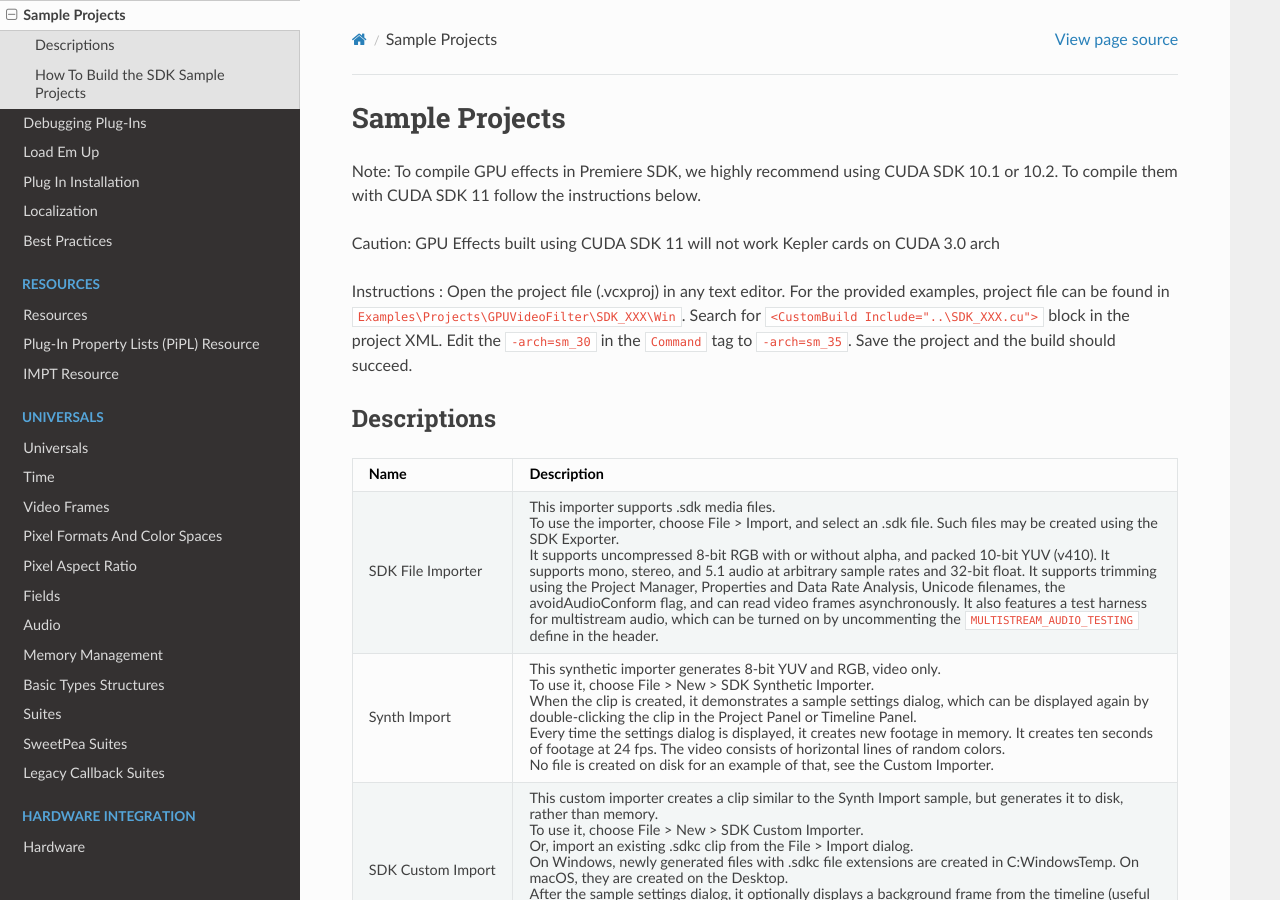
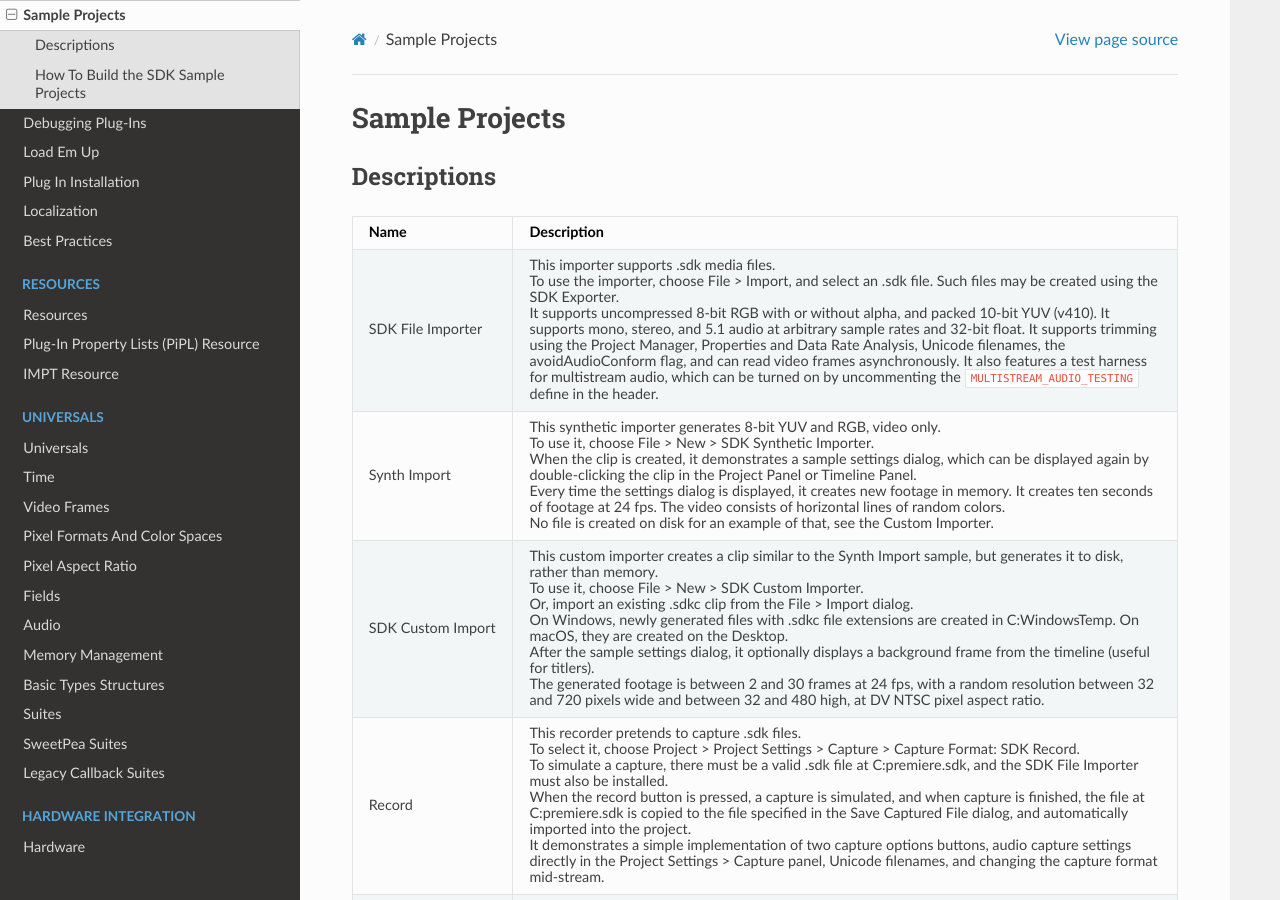
Before and after one commit to docsforadobe/premiere-plugin-guide, a Sphinx documentation site: the page built from docs/intro/sample-projects.rst, in a window 1280 px wide and 900 px high. Built offline with Sphinx 7.4.7 and the Read the Docs theme 2.0.0, drawn with Linux system fonts in a browser that asks for light colours; some of the changed text lies outside the part shown.

Commit message:
Numerous minor edits
Another 'plug-in' --> 'plugin' fix, some punctuation.

```diff
--- a/docs/gpu-effects-transitions/getting-started.rst
+++ b/docs/gpu-effects-transitions/getting-started.rst
@@ -8,7 +8,7 @@
 
 If you are developing an effect, begin with one of the two GPU effect sample projects, progressively replacing its functionality with your own. Refer to :ref:`intro/intro` for general instructions on how to build the SDK projects.
 
-In addition to those general instructions, the sample project is also dependent on the After Effects plugin SDK. Download it here. On Windows, create an environment variable pointing to it named AE_SDK_BASE_PATH, so that the compiler will find the AE headers that the project includes. On macOS, in *Xcode > Preferences > Locations > Source Trees*, specify AE_SDK_BASE_PATH to be the root folder of the AE plugin SDK you have downloaded and unzipped.
+In addition to those general instructions, the sample project is also dependent on the After Effects plugin SDK. On Windows, create an environment variable pointing to it named AE_SDK_BASE_PATH, so that the compiler will find the AE headers that the project includes. On macOS, in *Xcode > Preferences > Locations > Source Trees*, specify AE_SDK_BASE_PATH to be the root folder of the AE plugin SDK you have downloaded and unzipped.
 
 The samples also use Boost, which may be downloaded at boost.org. Download that, and create a variable named BOOST_BASE_PATH just as you did with AE_SDK_BASE_PATH above.
 
--- a/docs/intro/premiere-pro-plugin-types.rst
+++ b/docs/intro/premiere-pro-plugin-types.rst
@@ -136,7 +136,7 @@
 
 ----
 
-What Exactly Is a Premiere Plug-in?
+What Exactly Is a Premiere Pro Plugin?
 ================================================================================
 
 Premiere plugins contain a single entry point of a type specific to each API.
--- a/docs/intro/sample-projects.rst
+++ b/docs/intro/sample-projects.rst
@@ -2,16 +2,6 @@
 
 Sample Projects
 ################################################################################
-
-Note: To compile GPU effects in Premiere SDK, we highly recommend using CUDA SDK 10.1 or 10.2. To compile them with CUDA SDK 11 follow the instructions below.
-
-Caution: GPU Effects built using CUDA SDK 11 will not work Kepler cards on CUDA 3.0 arch
-
-Instructions :
-Open the project file (.vcxproj) in any text editor. For the provided examples, project file can be found in ``Examples\Projects\GPUVideoFilter\SDK_XXX\Win``.
-Search for ``<CustomBuild Include="..\SDK_XXX.cu">`` block in the project XML.
-Edit the ``-arch=sm_30`` in the ``Command`` tag to ``-arch=sm_35``.
-Save the project and the build should succeed.
 
 
 Descriptions
@@ -156,17 +146,13 @@
 |                          |                                                                                                                                                                                                                                          |
 |                          | It reports status in the status area of the Capture panel, and a simulated timecode location in response to the transport controls.                                                                                                      |
 |                          |                                                                                                                                                                                                                                          |
-|                          | Since the device controller and recorder sample plugins both only simulate hardware, they will return different timecode values to the app.                                                                                              |
-|                          |                                                                                                                                                                                                                                          |
 |                          | You can set the Capture panel to only display device controller timecode by going to Preferences > Capture, and check "Use device control timecode"                                                                                      |
 |                          |                                                                                                                                                                                                                                          |
 |                          | When the device control Options button is pressed or Export To Tape is selected, it displays a message box on Windows, and an alert on macOS.                                                                                            |
 |                          |                                                                                                                                                                                                                                          |
 |                          | It demonstrates a sample error message when using the Step Back button at time zero.                                                                                                                                                     |
 +--------------------------+------------------------------------------------------------------------------------------------------------------------------------------------------------------------------------------------------------------------------------------+
-| ControlSurface           | Currently Win-only.                                                                                                                                                                                                                      |
-|                          |                                                                                                                                                                                                                                          |
-|                          | You should see the plugin in the PPro UI in Preferences > Control Surface, when you hit the Add button, as one of the options in the Device Class drop-down next to Mackie and EUCON (currently shows as "SDK Control Surface Sample").  |
+| ControlSurface           | You should see the plugin in the PPro UI in Preferences > Control Surface, when you hit the Add button, as one of the options in the Device Class drop-down next to Mackie and EUCON (currently shows as "SDK Control Surface Sample").  |
 |                          |                                                                                                                                                                                                                                          |
 |                          | Just a starting point for you to add your functionality.                                                                                                                                                                                 |
 +--------------------------+------------------------------------------------------------------------------------------------------------------------------------------------------------------------------------------------------------------------------------------+
--- a/docs/recorders/getting-started.rst
+++ b/docs/recorders/getting-started.rst
@@ -46,7 +46,7 @@
 Metadata
 ================================================================================
 
-Pixel aspect ratio and timecode are provided by the recorder by filling out ``recCapturedFileInfo``. Starting in CS4, after a clip has been captured, if Premiere has an XMP handler that supports the clip's filetype, the XMP handler will open the captured file and inject the information. If no such XMP handler is provided, the recorder is responsible for embedding any pixel aspect ratio information to the file, but Premiere will send *imSetTimeInfo8* to the importer to stamp the file with timecode.
+Pixel aspect ratio and timecode are provided by the recorder by filling out ``recCapturedFileInfo``. Starting in CS4, after a clip has been captured, if Premiere Pro has an XMP handler that supports the clip's filetype, the XMP handler will open the captured file and inject the information. If no such XMP handler is provided, the recorder is responsible for embedding any pixel aspect ratio information to the file, but Premiere will send *imSetTimeInfo8* to the importer to stamp the file with timecode.
 
 ----
 
--- a/docs/recorders/structure-descriptions.rst
+++ b/docs/recorders/structure-descriptions.rst
@@ -67,7 +67,7 @@
 +--------------------------+--------------------------------------------------------------------------------------------------------------------------------------------------------------+
 | ``canVideoCap``          | If set, the recorder can capture video.                                                                                                                      |
 +--------------------------+--------------------------------------------------------------------------------------------------------------------------------------------------------------+
-| ``canAudioCap``          | If set, the recorder can capture audio                                                                                                                       |
+| ``canAudioCap``          | If set, the recorder can capture audio.                                                                                                                      |
 +--------------------------+--------------------------------------------------------------------------------------------------------------------------------------------------------------+
 | ``canStepCap``           | Unused                                                                                                                                                       |
 +--------------------------+--------------------------------------------------------------------------------------------------------------------------------------------------------------+
--- a/docs/transmitters/transmitters.rst
+++ b/docs/transmitters/transmitters.rst
@@ -3,7 +3,7 @@
 Transmitters
 ################################################################################
 
-This new API provides support for pushing video, audio, and closed captions to external hardware. Transmitters can be specified by the user in Preferences > Playback. Other plugins such as importers and effects with settings preview dialogs can send video out to the active transmitter, opening up new possibilities for hardware monitoring. Transmit plugins are supported in Premiere Pro, After Effects (starting in CC 2014), SpeedGrade, Encore, Prelude, and Character Animator.
+This API provides support for pushing video, audio, and closed captions to external hardware. Transmitters can be specified by the user in Preferences > Playback. Other plugins such as importers and effects with settings preview dialogs can send video out to the active transmitter, opening up new possibilities for hardware monitoring. Transmit plugins are supported in Premiere Pro, After Effects (starting in CC 2014), SpeedGrade, Encore, Prelude, and Character Animator.
 
 When a new transmitter instance is created, it is asked to describe the format(s) it wishes to receive the rendered video in. A transmitter plugin can request different formats depending on the source clip or timeline format. The host application will handle all the conversions to the desired video format. As an example, a transmitter instance may specify that it can only handle a fixed width and height, but any pixel format. Besides video conversions, the host handles scheduling for prefetching the media and asynchronous rendering.
 
```
